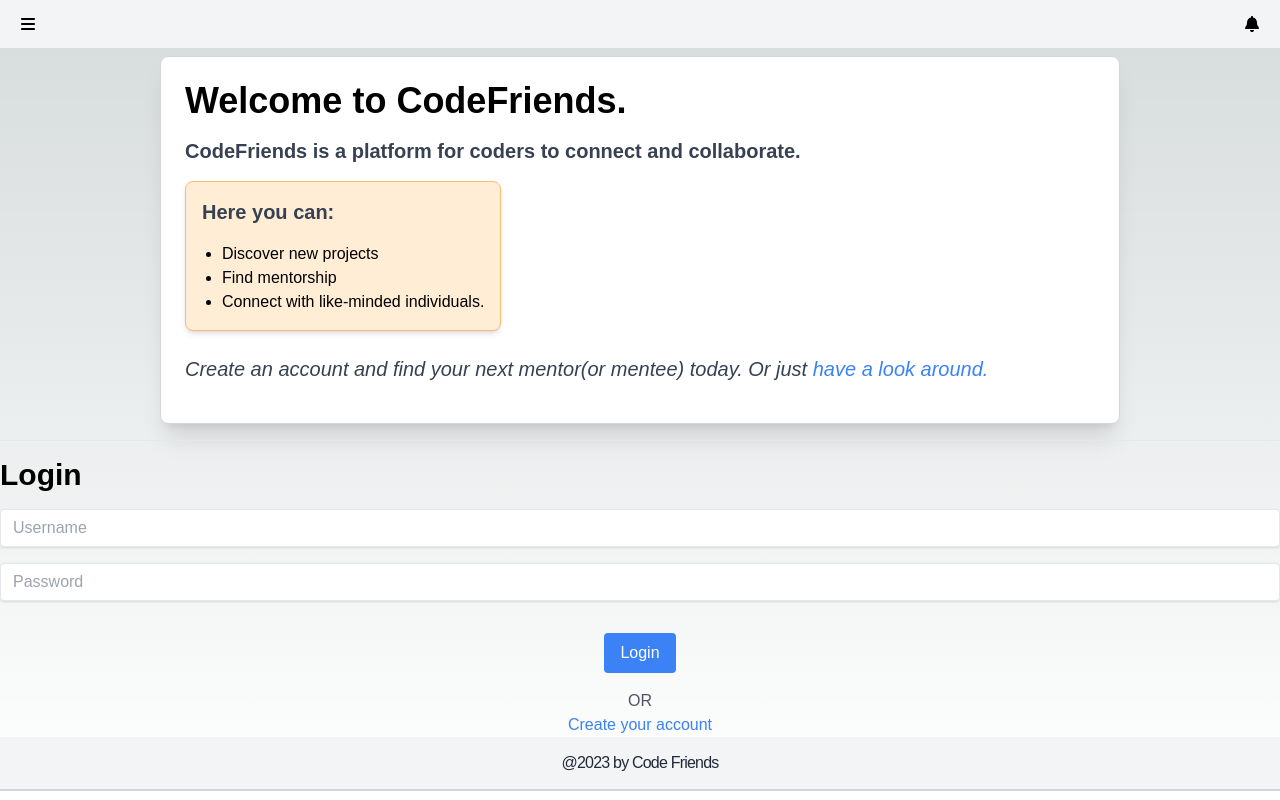
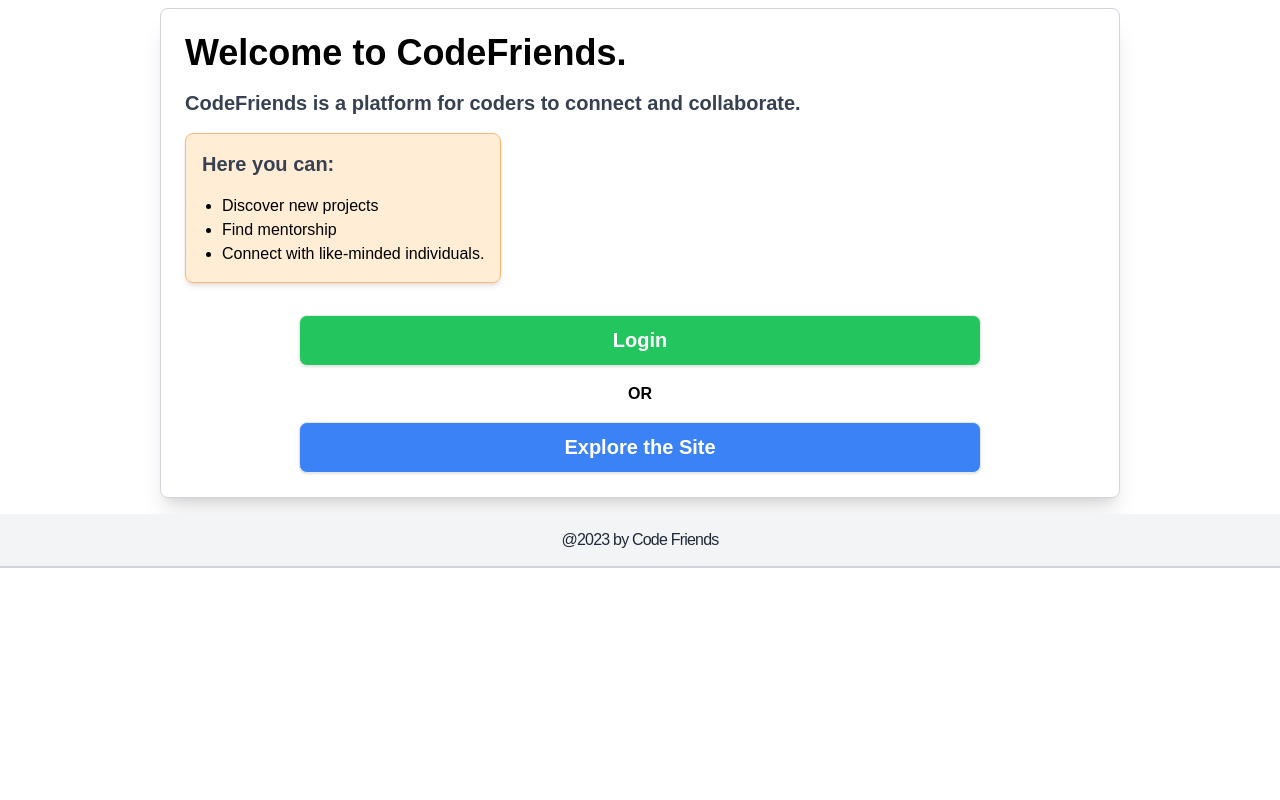
Before and after one commit to alexdwagner/code-friends, a Next.js app: page / in a window 1280 px wide. Built offline with nearby package versions, Linux system fonts and the light colour scheme; a web font is replaced by a local one.

Commit message:
Login flow.

```diff
--- a/package.json
+++ b/package.json
@@ -22,6 +22,7 @@
     "react": "18.2.0",
     "react-dom": "18.2.0",
     "react-hook-form": "^7.45.2",
+    "react-icons": "^4.10.1",
     "react-query": "^3.39.3",
     "typescript": "5.1.6"
   },
--- a/src/app/globals.css
+++ b/src/app/globals.css
@@ -24,13 +24,13 @@ html {
 body {
   color: rgb(var(--foreground-rgb));
   margin: 0;
-  background: linear-gradient(
+  /* background: linear-gradient(
       to bottom,
       transparent,
       rgb(var(--background-end-rgb))
     )
     rgb(var(--background-start-rgb));
-  background-attachment: fixed;
+  background-attachment: fixed;  */
 }
 
 .header {
--- a/src/components/auth/Login.tsx
+++ /dev/null
@@ -1,75 +0,0 @@
-import React, { useState } from 'react';
-import { useForm, SubmitHandler, FormProvider } from 'react-hook-form';
-import { useRouter } from 'next/router';
-import { signIn } from 'next-auth/react';
-import { LoginData } from '../../../types';
-import Link from 'next/link';
-
-const Login: React.FC = () => {
-  const formMethods = useForm<LoginData>();
-  const { register, handleSubmit, formState } = formMethods;
-  const { errors } = formState;
-
-  const router = useRouter();
-
-  const [loginError, setLoginError] = useState<string | null>(null);
-
-  const onSubmit: SubmitHandler<LoginData> = data => {
-    signIn('credentials', {
-      redirect: false,
-      username: data.username,
-      password: data.password,
-    })
-      .then(result => {
-        if (result) {
-          if (result.error) {
-            setLoginError(result.error);
-          } else {
-            router.push('/posts');
-          }
-        } else {
-          // Handle the case when result is undefined (e.g., set an error message)
-          setLoginError('An unexpected error occurred during login.');
-        }
-      })
-      .catch(error => {
-        console.error(error);
-      });
-  };
-
- return (
-<FormProvider {...formMethods}>
-    <div>
-      <hr className="w-full border-t border-gray-200 my-4" />
-      <h3 className="text-xl font-semibold mb-4 text-center md:text-left lg:text-left md:text-2xl lg:text-3xl">Login</h3>
-      <form onSubmit={handleSubmit(onSubmit)} className="text-center w-full">        <div className="mb-4">
-          <input
-            {...register('username', { required: true })}
-            type="text"
-            placeholder="Username"
-            className="mb-4 shadow appearance-none border rounded w-full py-2 px-3 text-gray-700 leading-tight focus:outline-none focus:shadow-outline"
-          />
-          {errors.username && <p className="text-red-500">Username is required</p>}
-          <input
-            {...register('password', { required: true })}
-            type="password"
-            placeholder="Password"
-            className="mb-4 shadow appearance-none border rounded w-full py-2 px-3 text-gray-700 leading-tight focus:outline-none focus:shadow-outline"
-          />
-          {errors.password && <p className="text-red-500">Password is required</p>}
-        </div>
-        <button className="bg-blue-500 hover:bg-blue-600 text-white py-2 px-4 rounded focus:outline-none focus:shadow-outline" type="submit">
-          Login
-        </button>
-        </form>
-      {loginError && <p className="text-red-500 mt-4">Error logging in: {loginError}</p>}
-      <div className="w-full text-center mt-4">
-        <div className="text-gray-600">OR</div>
-        <a href="/register" className="text-blue-500 hover:underline">Create your account</a>
-      </div>
-    </div>
-  </FormProvider>
-);
- };
-
-export default Login;
--- /dev/null
+++ b/src/components/auth/LoginForm.tsx
@@ -0,0 +1,81 @@
+import React, { useState } from 'react';
+import { useForm, SubmitHandler, FormProvider } from 'react-hook-form';
+import { useAuthState } from '../../../state/AuthContext'; // Adjust the path as needed
+import { FaGoogle, FaFacebook, FaApple } from 'react-icons/fa';
+import Link from 'next/link';
+
+interface LoginData {
+  username: string;
+  password: string;
+}
+
+const LoginForm: React.FC = () => {
+  const { login } = useAuthState(); // Use the login function from context
+  const formMethods = useForm<LoginData>();
+  const { register, handleSubmit, formState } = formMethods;
+  const { errors } = formState;
+  const [showPassword, setShowPassword] = useState(false); // State to toggle password visibility
+
+  const onSubmit: SubmitHandler<LoginData> = async (data) => {
+    try {
+      await login(data.username, data.password); // Use the context login function
+      // Redirect logic here
+    } catch (error) {
+      console.error(error);
+      // Handle error
+    }
+  };
+
+  return (
+    <FormProvider {...formMethods}>
+      <div className="rounded-lg hover:shadow-2xl transition duration-300 min-w-[390px] w-full sm-md:w-3/4 md:w-3/4 lg:w-3/4 flex flex-col items-center">
+        <form onSubmit={handleSubmit(onSubmit)} className="text-center w-3/4">
+          <input
+            {...register('username', { required: true })}
+            type="text"
+            placeholder="Username"
+            className="shadow appearance-none border rounded w-full py-2 px-3 text-gray-700 leading-tight focus:outline-none focus:shadow-outline mb-4"
+          />
+          <div className="relative">
+            <input
+              {...register('password', { required: true })}
+              type={showPassword ? 'text' : 'password'}
+              placeholder="Password"
+              className="shadow appearance-none border rounded w-full py-2 px-3 text-gray-700 leading-tight focus:outline-none focus:shadow-outline mb-4"
+            />
+            <button type="button" onClick={() => setShowPassword(!showPassword)} className="absolute top-3 right-3 text-gray-600">
+              {showPassword ? 'Hide' : 'Show'}
+            </button>
+          </div>
+          <button className="bg-blue-500 text-white py-3 rounded-lg font-bold text-xl hover:bg-blue-600 shadow appearance-none border w-full leading-tight focus:outline-none focus:shadow-outline">
+            Login
+          </button>
+        </form>
+        <p className="text-center my-4 text-gray-700">
+            <b>
+          Or log in with:
+          </b>
+        </p>
+        <div className="flex justify-center gap-4 mb-2">
+          <button className="google-button p-6 bg-red-500 text-white py-2 rounded-lg shadow appearance-none border leading-tight focus:outline-none focus:shadow-outline">
+            <FaGoogle />
+          </button>
+          <button className="facebook-button p-6 bg-blue-600 text-white py-2 rounded-lg shadow appearance-none border leading-tight focus:outline-none focus:shadow-outline">
+            <FaFacebook />
+          </button>
+          <button className="apple-button p-6 bg-black text-white py-2 rounded-lg shadow appearance-none border leading-tight focus:outline-none focus:shadow-outline">
+            <FaApple />
+          </button>
+        </div>
+        <p className="text-center mt-4">
+          Don’t have an Account?{' '}
+          <Link href="/register" className="text-blue-500 hover:underline">
+            Create your account
+          </Link>
+        </p>
+      </div>
+    </FormProvider>
+  );
+};
+
+export default LoginForm;
--- a/src/pages/index.tsx
+++ b/src/pages/index.tsx
@@ -2,13 +2,11 @@
 import React from 'react';
 import Header from '../components/layout/Header';
 import Footer from '../components/layout/Footer';
-import Login from '../components/auth/Login';
 import Link from 'next/link';
 
 const Home: React.FC = () => {
   return (
     <>
-      <Header />
       <div className="container mx-auto">
         <div className="bg-white p-6 rounded-lg shadow-xl border border-gray-300 hover:shadow-2xl transition duration-300 mb-4 mx-auto min-w-[390px] mt-2 w-full sm-md:w-3/4 md:w-3/4 lg:w-3/4 flex flex-col items-center md:items-start">
           <h2 className="text-2xl font-semibold mb-4 text-center md:text-left lg:text-left md:text-3xl lg:text-4xl">Welcome to CodeFriends.</h2>
@@ -26,12 +24,22 @@ const Home: React.FC = () => {
             </ul>
           </div>
           <br />
-          <p className="mb-4 text-gray-700 text-center md:text-left lg:text-left italic md:text-lg lg:text-xl">
-            Create an account and find your next mentor(or mentee) today. Or just
-            <Link href="/posts" className="text-blue-500 hover:underline"> have a look around.</Link>
-          </p>
+          <div className="mt-2 flex flex-col gap-4 w-full text-center">
+          <Link href="/login">
+              <button className="bg-green-500 text-white py-3 rounded-lg font-bold text-xl hover:bg-green-600 shadow appearance-none border w-full sm-md:w-3/4 md:w-3/4 lg:w-3/4 mx-auto leading-tight focus:outline-none focus:shadow-outline">
+                Login
+              </button>
+            </Link>
+            <p>
+              <b>OR</b>
+            </p>
+            <Link href="/posts">
+              <button className="bg-blue-500 text-white py-3 rounded-lg font-bold text-xl hover:bg-blue-600 shadow appearance-none border w-full sm-md:w-3/4 md:w-3/4 lg:w-3/4 mx-auto leading-tight focus:outline-none focus:shadow-outline">
+                Explore the Site
+              </button>
+            </Link>
+          </div>
         </div>
-        <Login />
       </div>
       <Footer />
     </>
--- /dev/null
+++ b/src/pages/login.tsx
@@ -0,0 +1,22 @@
+import React from 'react';
+import Header from '../components/layout/Header';
+import Footer from '../components/layout/Footer';
+import LoginForm from '../components/auth/LoginForm'; // Import the LoginForm component
+import Link from 'next/link';
+
+const Login: React.FC = () => {
+  return (
+    <>
+      <div className="container mx-auto">
+        <div className="p-6 rounded-lg shadow-xl hover:shadow-2xl transition duration-300 mx-auto min-w-[390px] mt-2 w-full sm-md:w-3/4 md:w-3/4 lg:w-3/4 flex flex-col items-center md:items-start">
+          <h1 className="text-3xl font-semibold mb-4 text-center md:text-left lg:text-left md:text-3xl lg:text-4xl">Welcome back</h1>
+          <p className="mb-4 text-gray-700 text-center md:text-left lg:text-left md:text-lg lg:text-xl"><b>Log in to your account</b></p>
+          <LoginForm /> {/* Render the LoginForm component */}
+        </div>
+      </div>
+      <Footer />
+    </>
+  );
+};
+
+export default Login;
--- a/state/AuthContext.tsx
+++ b/state/AuthContext.tsx
@@ -2,17 +2,20 @@ import { createContext, useContext, useState } from 'react';
 
 interface AuthStateContextProps {
   isAuthenticated: boolean;
-  login: () => void;
+  login: (username: string, password: string) => void; // Make sure to update this
   logout: () => void;
-  // Add other authentication-related functions as needed
 }
 
 const AuthStateContext = createContext<AuthStateContextProps | undefined>(undefined);
 
-export const AuthStateProvider: React.FC = ({ children }) => {
+interface AuthStateProviderProps {
+  children: React.ReactNode; // Add children prop
+}
+
+export const AuthStateProvider: React.FC<AuthStateProviderProps> = ({ children }) => { // Add the type for props
   const [isAuthenticated, setIsAuthenticated] = useState<boolean>(false);
 
-  const login = () => {
+  const login = (username: string, password: string) => { // Updated to accept username and password
     // Logic to login
   };
 
--- a/state/ChatContext.tsx
+++ b/state/ChatContext.tsx
@@ -7,9 +7,13 @@ interface ChatStateContextProps {
   // Add other state management functions as needed
 }
 
+interface ChatStateProviderProps {
+  children: React.ReactNode;
+}
+
 const ChatStateContext = createContext<ChatStateContextProps | undefined>(undefined);
 
-export const ChatStateProvider: React.FC = ({ children }) => {
+export const ChatStateProvider: React.FC<ChatStateProviderProps> = ({ children }) => {
   const [chatRequests, setChatRequests] = useState<ChatRequest[]>([]);
 
   const sendChatRequest = (userId: number) => {
--- a/tailwind.config.js
+++ b/tailwind.config.js
@@ -13,11 +13,11 @@ module.exports = {
       screens: {
         'sm-md': '450px',
       },
-      backgroundImage: {
-        'gradient-radial': 'radial-gradient(var(--tw-gradient-stops))',
-        'gradient-conic':
-          'conic-gradient(from 180deg at 50% 50%, var(--tw-gradient-stops))',
-      },
+      // backgroundImage: {
+      //   'gradient-radial': 'radial-gradient(var(--tw-gradient-stops))',
+      //   'gradient-conic':
+      //     'conic-gradient(from 180deg at 50% 50%, var(--tw-gradient-stops))',
+      // },
       fontFamily: {
         'inter': ['Inter', 'sans-serif'], // 'inter' is the custom name, you can name it whatever you want
       },
```
Also changed, not shown: 1 other file (tests, documents, lock files or other folders).
